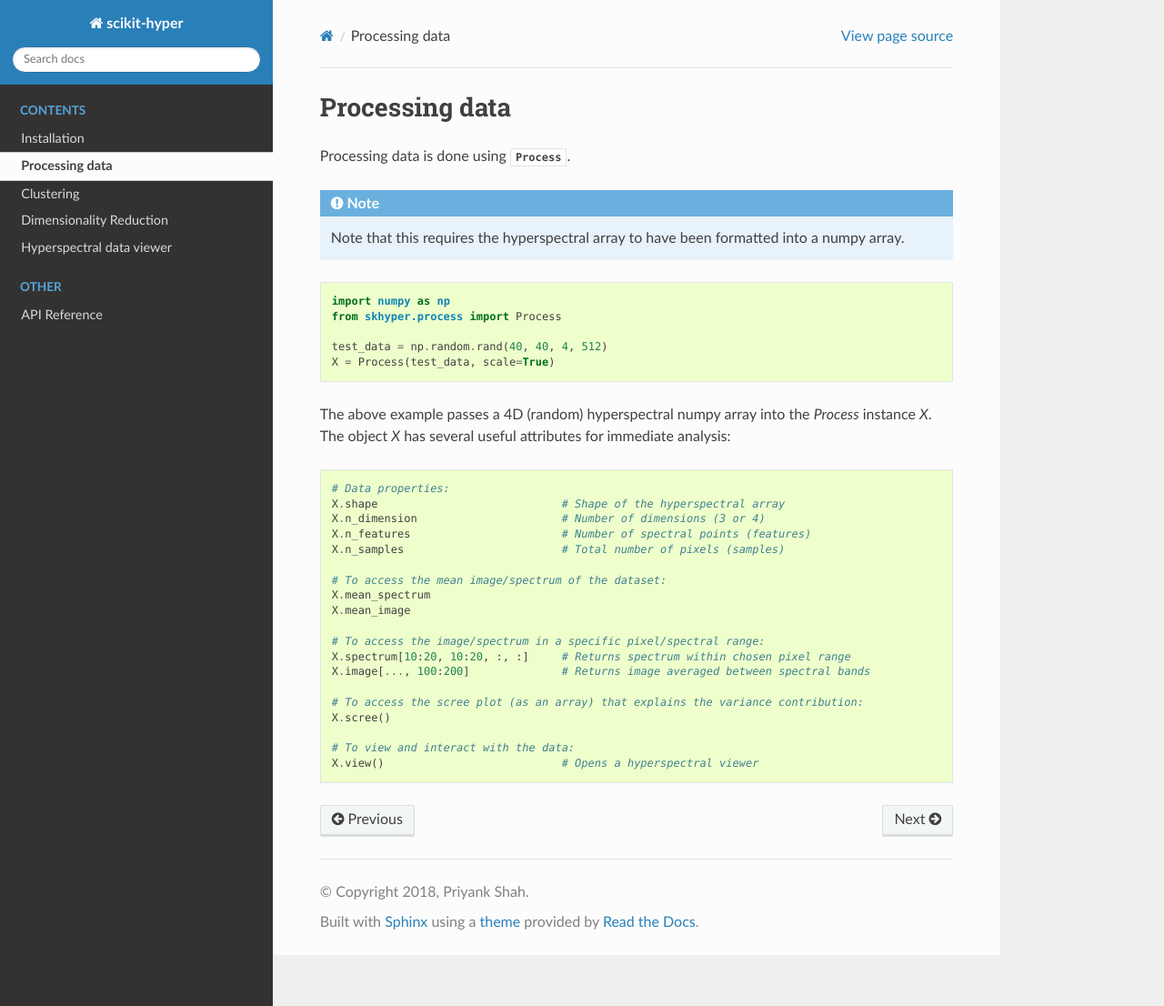
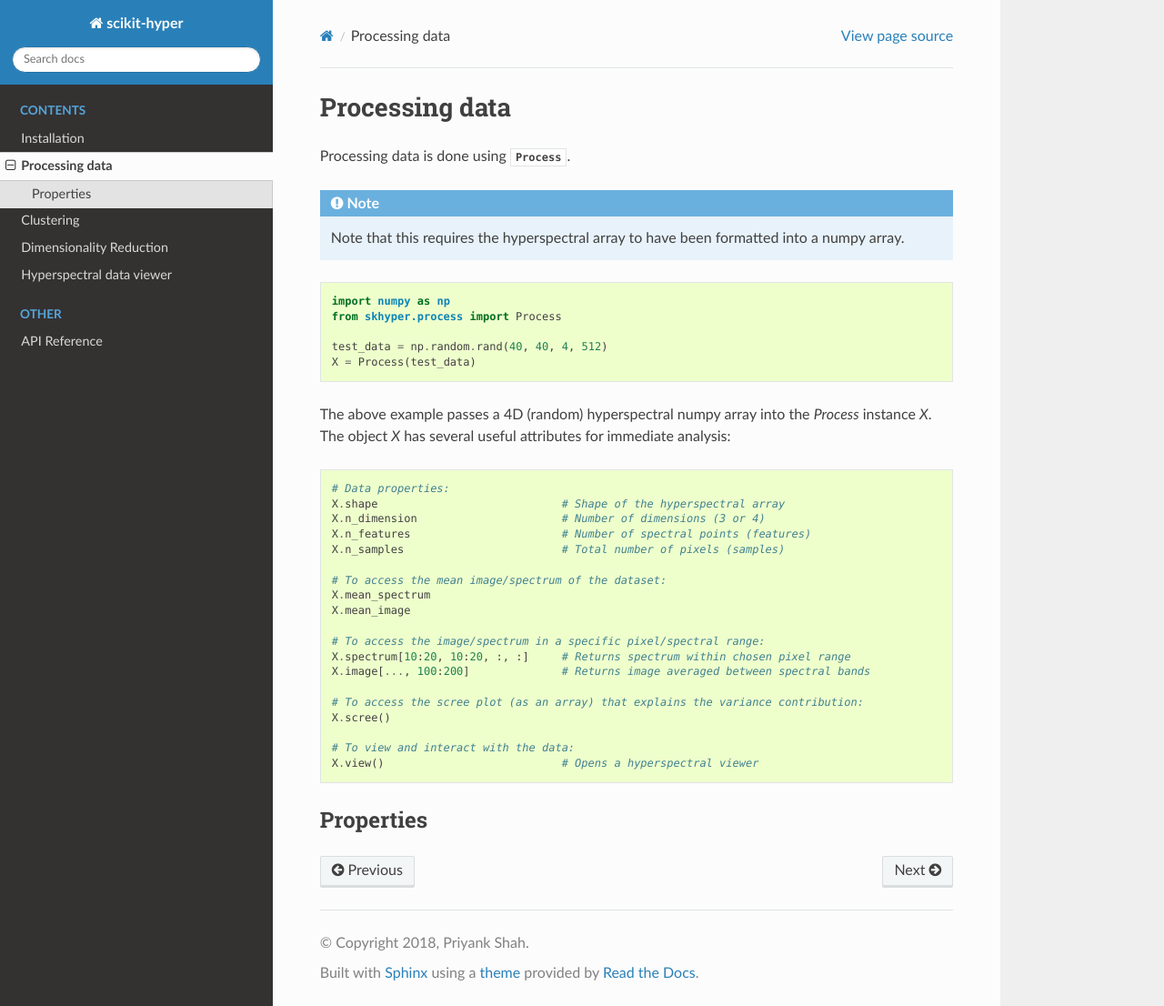
Before and after one commit to priyankshah7/hypers, a Sphinx documentation site: the page built from docs/source/process/index.rst, in a window 1280 px wide and 1106 px high. Shown: the whole window at 91% size. Built offline with Sphinx 7.4.7 and the Read the Docs theme 2.0.0, drawn with Linux system fonts in a browser that asks for light colours.

Commit message:
Removed scale=True from Process initialization

```diff
--- a/docs/source/cluster.rst
+++ b/docs/source/cluster.rst
@@ -21,7 +21,7 @@ set of principal components of the dataset (as demonstrated below).
     from skhyper.process import Process
 
     tst_data = np.random.rand(50, 50, 1000)
-    X = Process(tst_data, scale=True)
+    X = Process(tst_data)
 
     # Clustering on the stored data first
     lbls_nodecompose, spcs_nodecompose = X.cluster(
--- a/docs/source/decomposition.rst
+++ b/docs/source/decomposition.rst
@@ -23,7 +23,7 @@ At the moment, the following classes from ``scikit-learn`` are supported:
     from skhyper.process import Process
 
     tst_data = np.random.rand(50, 50, 1000)
-    X = Process(tst_data, scale=True)
+    X = Process(tst_data)
 
     # Retrieving images and spectra of the first 10 principal components of the dataset
     ims, spcs = X.decompose(
--- a/docs/source/process/index.rst
+++ b/docs/source/process/index.rst
@@ -15,7 +15,7 @@ Processing data is done using :class:`~skhyper.process.Process`.
     from skhyper.process import Process
 
     test_data = np.random.rand(40, 40, 4, 512)
-    X = Process(test_data, scale=True)
+    X = Process(test_data)
 
 The above example passes a 4D (random) hyperspectral numpy array into the `Process` instance `X`.
 The object `X` has several useful attributes for immediate analysis:
@@ -42,3 +42,7 @@ The object `X` has several useful attributes for immediate analysis:
 
     # To view and interact with the data:
     X.view()                           # Opens a hyperspectral viewer
+
+
+Properties
+----------
```
